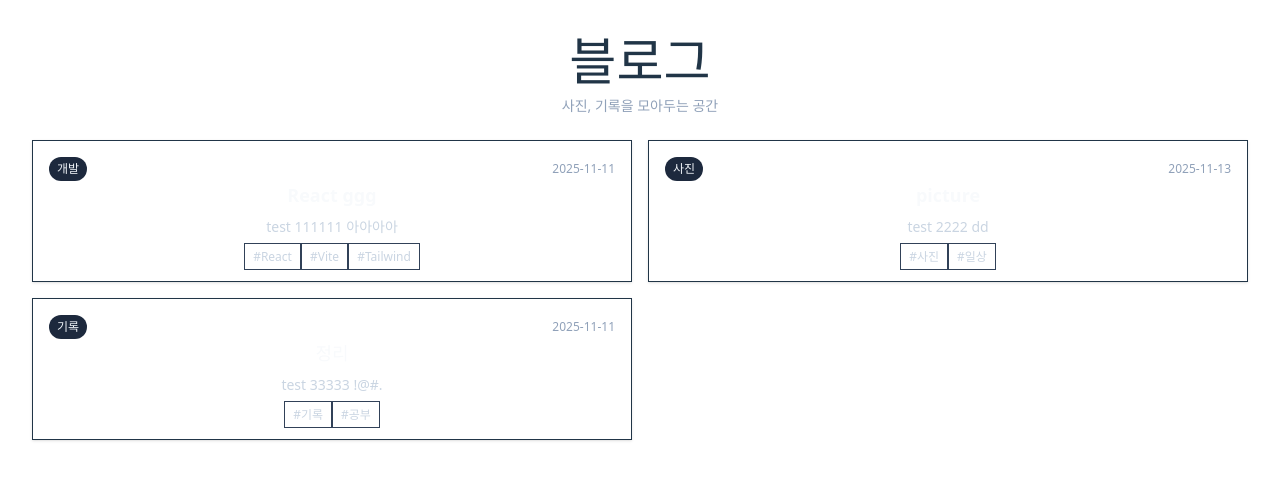
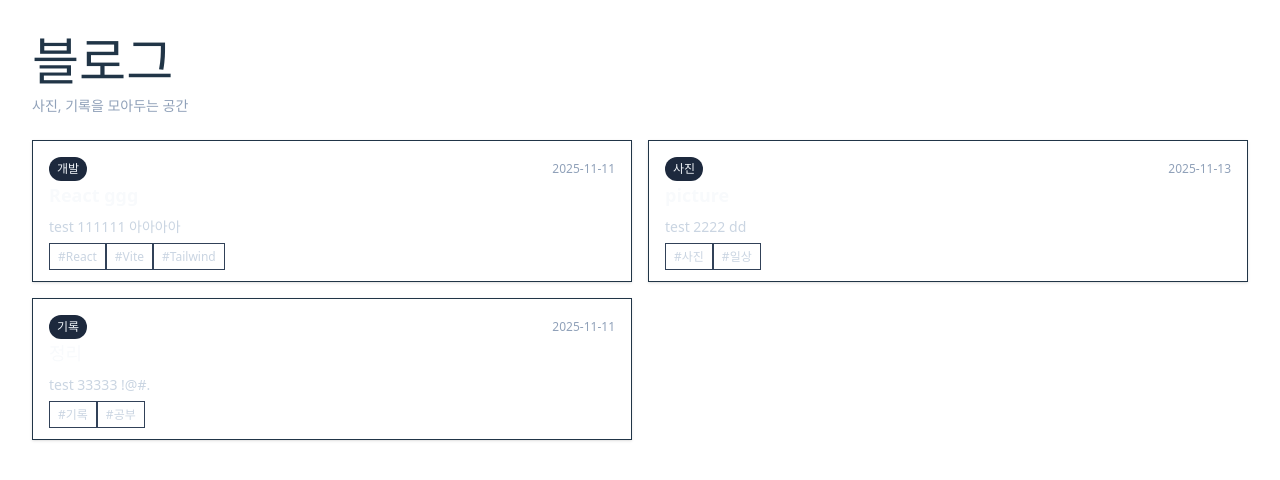
Before and after one commit to jaeleedong/mypage-frontend, a React app: page / in a window 1280 px wide. Shown: the top 480 px of the page. Built offline with nearby package versions, Linux system fonts and the light colour scheme; the HTML template or start-up script is replaced by a standard one.

Commit message:
style: margin, text-align, min-height 추가

```diff
--- a/src/App.css
+++ b/src/App.css
@@ -1,8 +1,9 @@
 #root {
   width: 100%;
-  margin: 0 auto;
+  margin: 0;
   padding: 2rem;
-  text-align: center;
+  text-align: left;
+  min-height: 100vh;
 }
 
 .logo {
```
